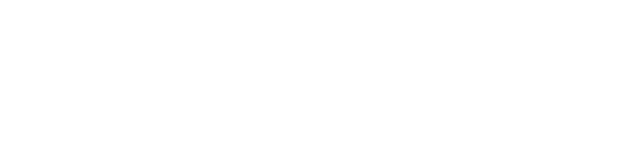
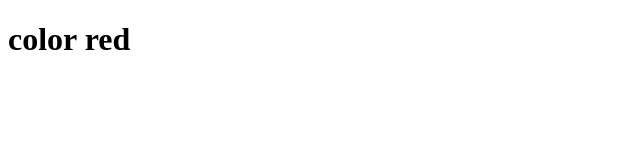
Before and after one commit to baxtiyorQurbonnazarov1428/dastur, a plain HTML site: page index.html in a window 1280 px wide. Shown: the whole page, without its empty margins (0-640 px from the left). Drawn offline with Linux system fonts and the light colour scheme.

Commit message:
add new file

```diff
--- a/index.html
+++ b/index.html
@@ -7,6 +7,6 @@
     <title>Document</title>
 </head>
 <body>
-
+    <h1>color red</h1>
 </body>
 </html>
```
